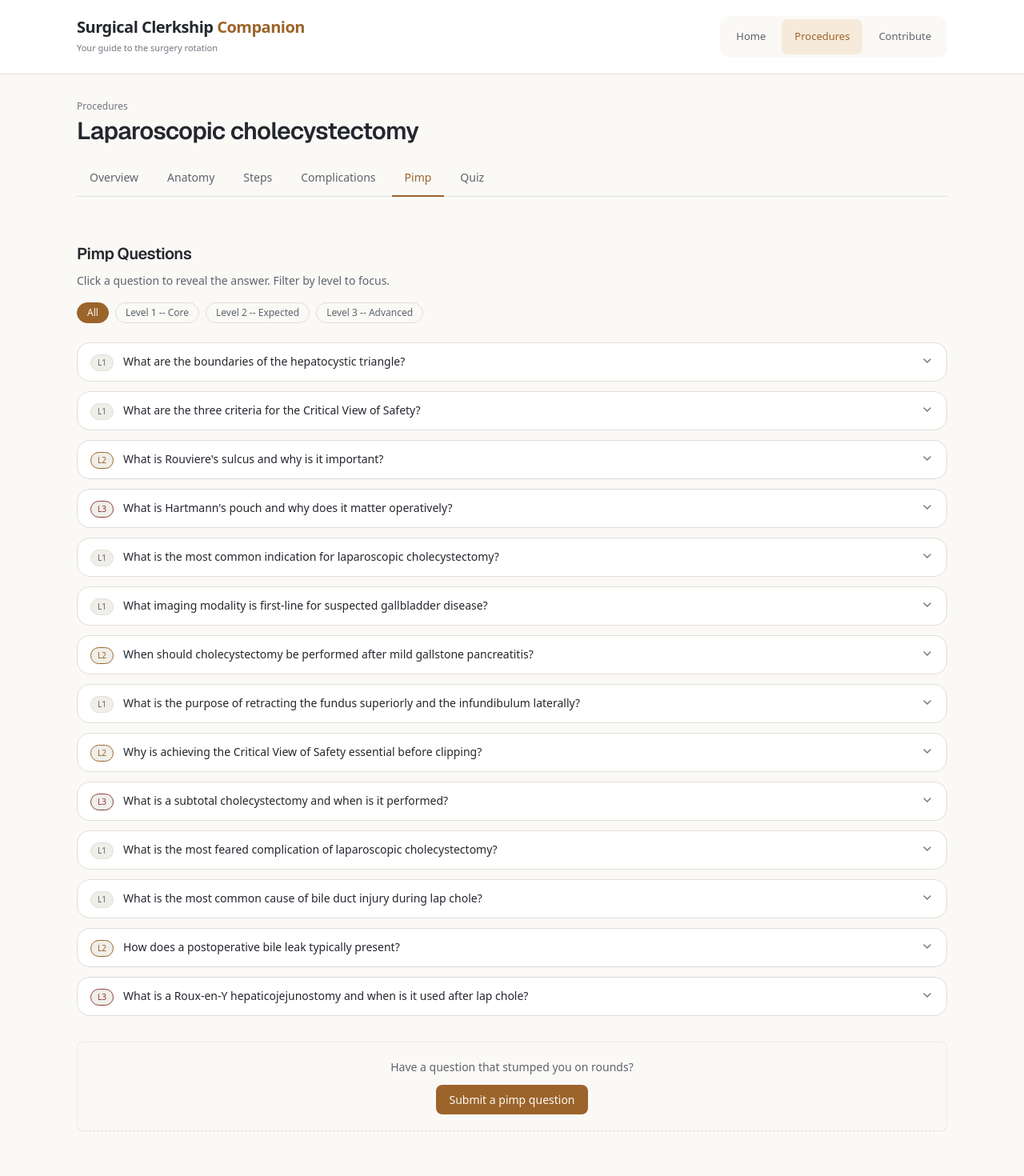
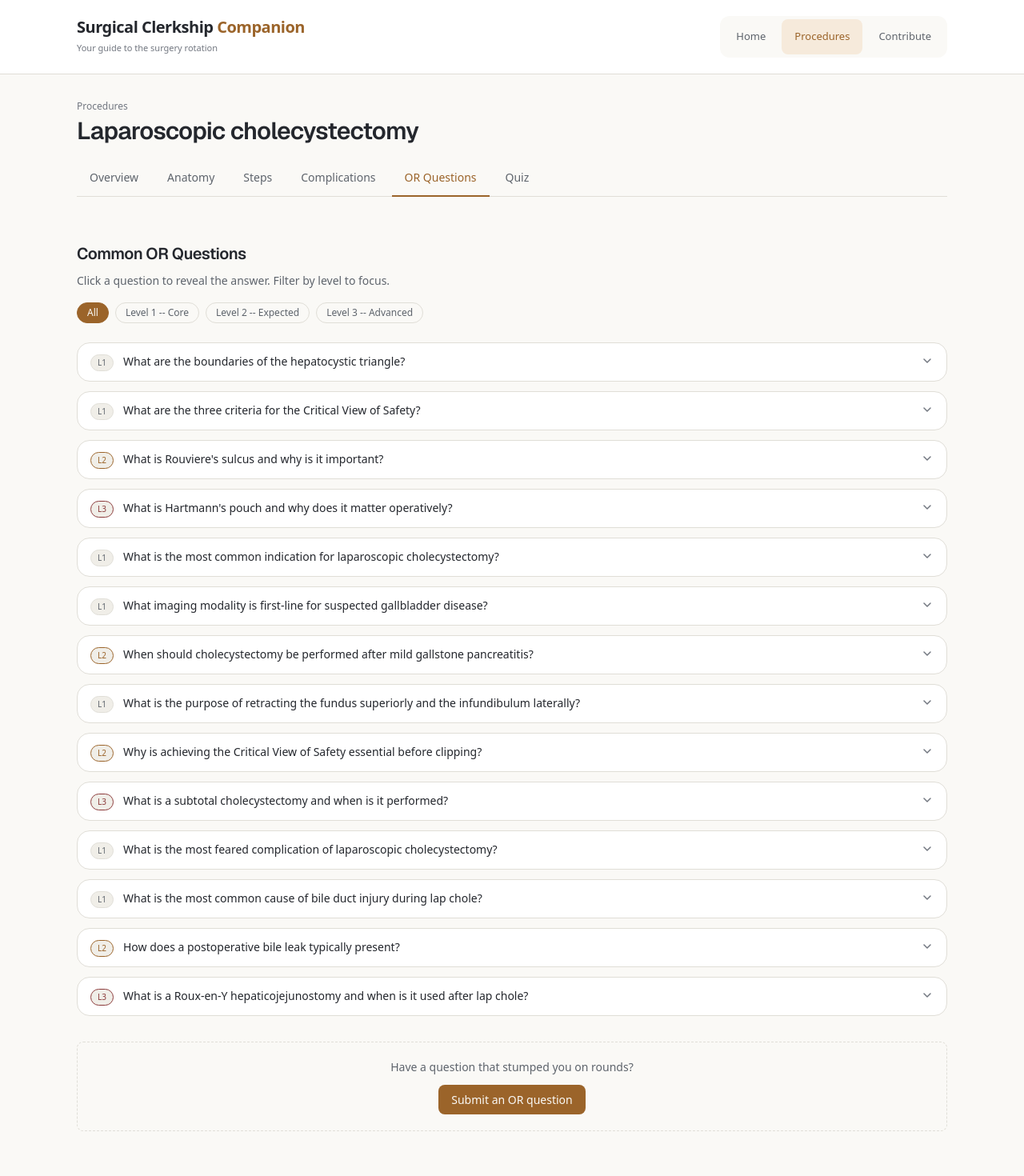
Before and after one commit to firasmoussa/surgical-clerkship-companion, a Next.js app: page /procedures/lap-chole/pimp in a window 1280 px wide. Shown: the top 1470 px of the page at 80% size. Built offline with nearby package versions, Linux system fonts and the light colour scheme.

Commit message:
feat: rename teaching tabs and copy to OR Questions

```diff
--- a/src/app/page.tsx
+++ b/src/app/page.tsx
@@ -68,7 +68,7 @@ export default function HomePage() {
             </article>
           ))}
         </div>
-        <p className="mt-4 text-[12px] text-secondary leading-relaxed">Each guide includes an overview, anatomy, operative steps, complications, pimp questions, and a quiz.</p>
+        <p className="mt-4 text-[12px] text-secondary leading-relaxed">Each guide includes an overview, anatomy, operative steps, complications, OR questions, and a quiz.</p>
       </section>
 
       <section aria-labelledby="review-heading" className="mt-10 border-t border-border-warm pt-8">
--- a/src/app/procedures/lap-appy/_components/StickyTabs.tsx
+++ b/src/app/procedures/lap-appy/_components/StickyTabs.tsx
@@ -8,7 +8,7 @@ const tabs = [
   { label: "Anatomy",        href: "/procedures/lap-appy/anatomy" },
   { label: "Steps",          href: "/procedures/lap-appy/steps" },
   { label: "Complications",  href: "/procedures/lap-appy/complications" },
-  { label: "Pimp",           href: "/procedures/lap-appy/pimp" },
+  { label: "OR Questions",           href: "/procedures/lap-appy/pimp" },
   { label: "Quiz",           href: "/procedures/lap-appy/quiz" },
 ];
 
--- a/src/app/procedures/lap-appy/pimp/page.tsx
+++ b/src/app/procedures/lap-appy/pimp/page.tsx
@@ -44,7 +44,7 @@ export default function LapAppyPimpPage() {
   return (
     <>
       <section className="pt-8">
-        <h2 className="font-sans tracking-tight text-[20px] text-ink font-semibold">Pimp Questions</h2>
+        <h2 className="font-sans tracking-tight text-[20px] text-ink font-semibold">Common OR Questions</h2>
         <p className="mt-2 max-w-2xl text-[14px] text-secondary leading-relaxed">
           Click a question to reveal the answer. Filter by level to focus.
         </p>
@@ -132,7 +132,7 @@ export default function LapAppyPimpPage() {
             href="/submit"
             className="mt-3 inline-block bg-ochre text-parchment rounded-lg px-4 py-2 text-[14px] font-medium hover:opacity-90 transition-opacity"
           >
-            Submit a pimp question
+            Submit an OR question
           </a>
         </div>
       </section>
--- a/src/app/procedures/lap-appy/quiz/page.tsx
+++ b/src/app/procedures/lap-appy/quiz/page.tsx
@@ -160,10 +160,10 @@ export default function LapAppyQuizPage() {
             {incorrectIds.length > 0 ? (
               <p className="mt-4 text-[14px] text-secondary">
                 <span className="font-medium text-ink">Review suggestion: </span>
-                Consider revisiting these in the Pimp tab: {incorrectIds.join(", ")}
+                Consider revisiting these in the OR Questions tab: {incorrectIds.join(", ")}
               </p>
             ) : (
-              <p className="mt-4 text-[14px] text-secondary">Clean sweep. You are ready to be pimped on rounds.</p>
+              <p className="mt-4 text-[14px] text-secondary">All answers correct. Review the explanations to reinforce your understanding.</p>
             )}
 
             <div className="mt-6">
--- a/src/app/procedures/lap-chole/_components/StickyTabs.tsx
+++ b/src/app/procedures/lap-chole/_components/StickyTabs.tsx
@@ -8,7 +8,7 @@ const tabs = [
   { label: "Anatomy",       href: "/procedures/lap-chole/anatomy" },
   { label: "Steps",         href: "/procedures/lap-chole/steps" },
   { label: "Complications", href: "/procedures/lap-chole/complications" },
-  { label: "Pimp",          href: "/procedures/lap-chole/pimp" },
+  { label: "OR Questions",          href: "/procedures/lap-chole/pimp" },
   { label: "Quiz",          href: "/procedures/lap-chole/quiz" },
 ];
 
--- a/src/app/procedures/lap-chole/pimp/page.tsx
+++ b/src/app/procedures/lap-chole/pimp/page.tsx
@@ -49,7 +49,7 @@ export default function LapCholePimpPage() {
 
   return (
     <section className="pt-8">
-      <h2 className="font-sans tracking-tight text-[20px] text-ink font-semibold">Pimp Questions</h2>
+      <h2 className="font-sans tracking-tight text-[20px] text-ink font-semibold">Common OR Questions</h2>
       <p className="mt-2 max-w-2xl text-[14px] text-secondary leading-relaxed">
         Click a question to reveal the answer. Filter by level to focus.
       </p>
@@ -137,7 +137,7 @@ export default function LapCholePimpPage() {
           href="/submit"
           className="mt-3 inline-block bg-ochre text-parchment rounded-lg px-4 py-2 text-[14px] font-medium hover:opacity-90 transition-opacity"
         >
-          Submit a pimp question
+          Submit an OR question
         </a>
       </div>
     </section>
--- a/src/app/procedures/lap-chole/quiz/page.tsx
+++ b/src/app/procedures/lap-chole/quiz/page.tsx
@@ -278,11 +278,11 @@ export default function LapCholeQuizPage() {
           {incorrectIds.length > 0 ? (
             <p className="mt-4 text-[14px] text-secondary">
               <span className="font-medium text-ink">Review suggestion: </span>
-              Consider revisiting these in the Pimp tab: {incorrectIds.join(", ")}
+              Consider revisiting these in the OR Questions tab: {incorrectIds.join(", ")}
             </p>
           ) : (
             <p className="mt-4 text-[14px] text-secondary">
-              Clean sweep. You are ready to be pimped on rounds.
+              All answers correct. Review the explanations to reinforce your understanding.
             </p>
           )}
 
--- a/src/app/submit/page.tsx
+++ b/src/app/submit/page.tsx
@@ -93,7 +93,7 @@ export default function SubmitPage() {
 
   return (
     <div className="max-w-3xl py-10">
-      <h1 className="text-3xl font-semibold tracking-tight">Submit a Pimp Question</h1>
+      <h1 className="text-3xl font-semibold tracking-tight">Submit an OR Question</h1>
       <p className="mt-3 max-w-2xl text-secondary">
         Help build a student-first resource. Please keep submissions de-identified and focused on learning.
       </p>
```
